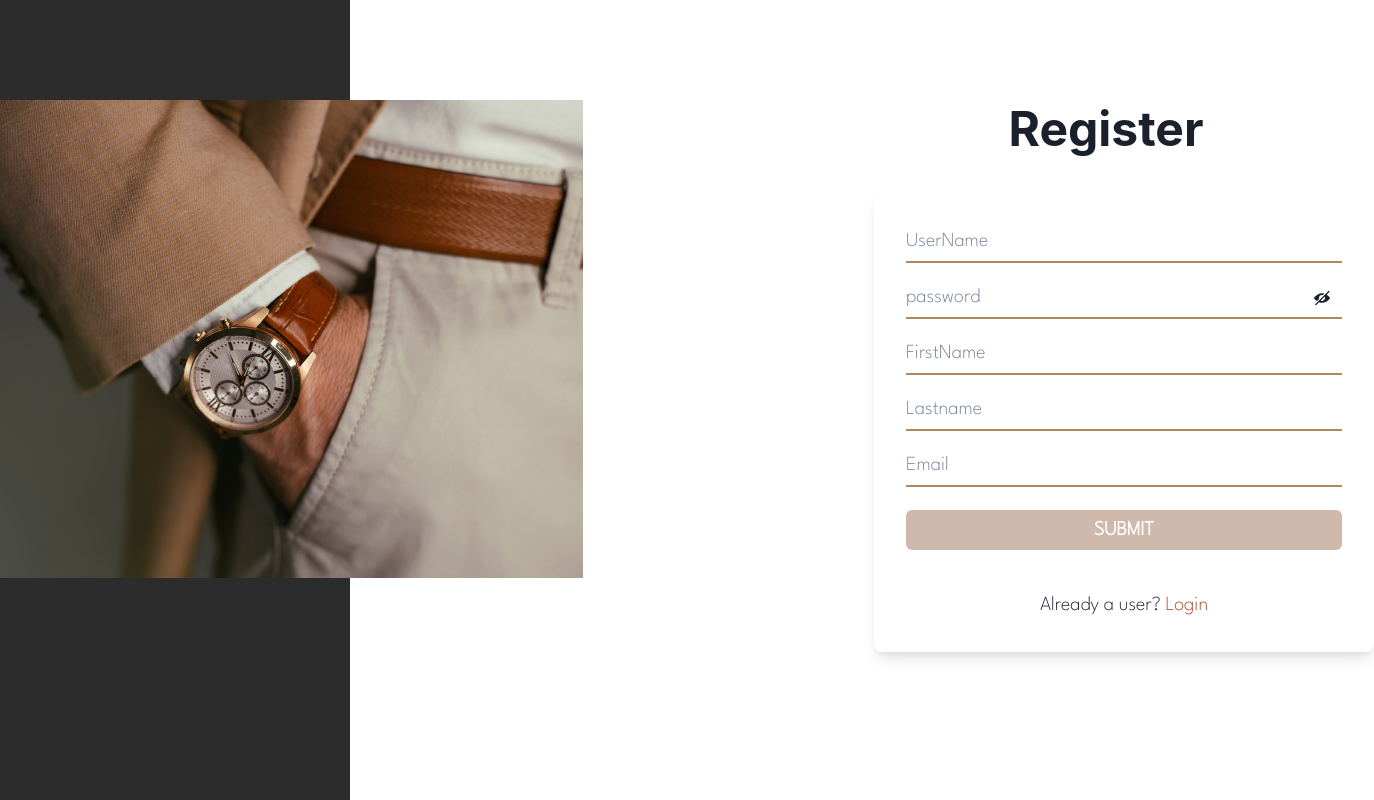
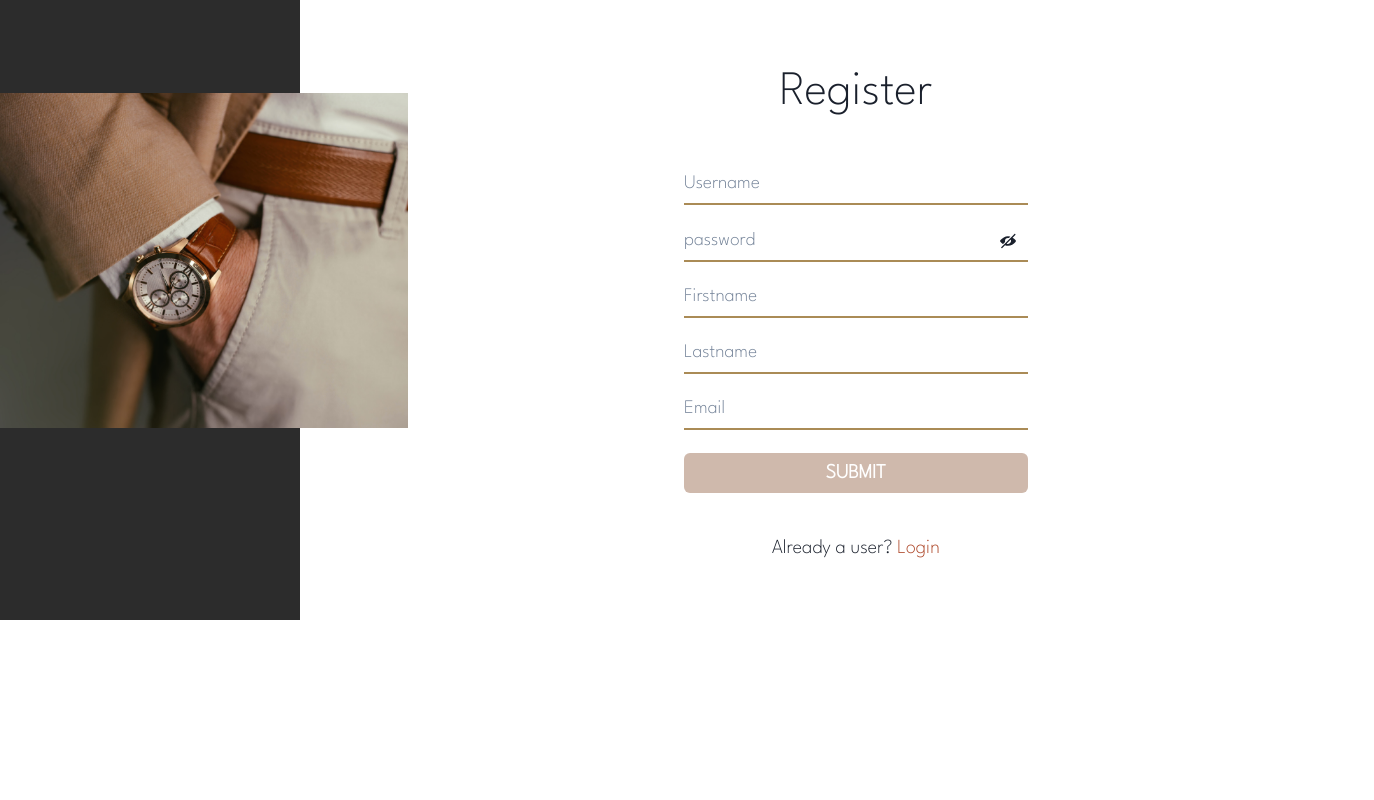
Before and after one commit to Pimporn15/project, a React (Create React App) app in the folder client/: page /register in a window 1280 px wide. Shown: the whole page, 1374 px wide, since content can reach past the window. Built offline with nearby package versions, Linux system fonts and the light colour scheme.

Commit message:
finish sprin 1

```diff
--- a/client/src/components/loginForm.js
+++ b/client/src/components/loginForm.js
@@ -36,12 +36,12 @@ export function LoginForm() {
     >
       <Stack minH={"100vh"} direction={{ base: "column", md: "row" }}>
         <Flex p={8} flex={1} align={"center"} justify={"center"}>
-          <Stack w="400px" p="50px" bg="white" boxShadow="lg" maxW={"md"}>
-            <Heading fontSize="40px">
+          <Stack w="300%" p="5%" bg="white" boxShadow="lg" maxW={"md"}>
+            <Text fontSize="2.5rem" pb="5%">
               <center>LOG IN</center>
-            </Heading>
+            </Text>
             <FormControl id="username">
-              <FormLabel fontSize="20px">Username</FormLabel>
+              <FormLabel fontSize="1.2rem">Username</FormLabel>
               <Input
                 type="username"
                 bg="#EEEEEE"
@@ -52,7 +52,7 @@ export function LoginForm() {
               />
             </FormControl>
             <FormControl id="password">
-              <FormLabel fontSize="20px">Password</FormLabel>
+              <FormLabel fontSize="1.2rem">Password</FormLabel>
               <Input
                 type="password"
                 bg="#EEEEEE"
@@ -62,9 +62,6 @@ export function LoginForm() {
                 value={password}
               />
             </FormControl>
-            <Text fontSize="sm" color="red">
-              Validate Password?
-            </Text>
             <Stack spacing={6}>
               <Stack
                 direction={{ base: "column", sm: "row" }}
--- a/client/src/components/navbar.js
+++ b/client/src/components/navbar.js
@@ -90,8 +90,9 @@ export function Navigation() {
             color={"white"}
             borderRadius={"3xl"}
             bg={"#D6BE96"}
-            // variant={"link"}
-            // href={"#"}
+            _hover={{
+              bg: "#d5b178",
+            }}
             onClick={() => {
               navigate("/login");
             }}
@@ -111,7 +112,7 @@ export function Navigation() {
             borderColor={"#D6BE96"}
             href={"#"}
             _hover={{
-              bg: "pink.300",
+              color:"#d5b178"
             }}
             onClick={() => {
               navigate("/register");
--- a/client/src/components/time.js
+++ b/client/src/components/time.js
@@ -1,6 +1,6 @@
 import React from "react";
 import { useEffect, useState } from "react";
-
+import { Text } from "@chakra-ui/react";
 export function Time() {
   const [runTime, setRunTime] = useState();
 
@@ -11,5 +11,5 @@ export function Time() {
     }, 1000);
   }, []);
 
-  return <box className="runtime">{runTime}</box>;
+  return <Text className="runtime" fontSize={"2rem"}>{runTime}</Text>;
 }
--- a/client/src/index.css
+++ b/client/src/index.css
@@ -21,9 +21,9 @@ code {
 @import url("https://fonts.googleapis.com/css2?family=League+Spartan:wght@100&display=swap");
 @import url("https://fonts.googleapis.com/css2?family=Abril+Fatface&display=swap");
 
-.runtime {
+/* .runtime {
   font-family: "Monoton", cursive;
-}
+} */
 
 * {
   font-family: "League Spartan", sans-serif;
--- a/client/src/pages/Registerpage.js
+++ b/client/src/pages/Registerpage.js
@@ -44,75 +44,49 @@ export function Register() {
     // console.log(register);
   };
 
-  // const handleSubmit = async (event) => {
-  //   event.preventDefault();
-  //   console.log("yeah");
+  // const validatePassword = () => {
+  //   let valid = document.getElementById("inputPassword").value;
+  //   let text;
+  //   if (valid == "" || valid.lenght < 8 || valid.lenght > 15) {
+  //     text = "Input not valid";
+  //   } else {
+  //     text = "Input OK";
+  //   }
+  //   return text
   // };
 
-  // const registerUser = async () => {
-  //   const response = await axios.post("http://localhost:4000/register");
-  // };
-
-  // const registerUser = async () => {
-  //   try {
-  //     const response = await axios.get("http://localhost:4000/register");
-  //     setWatch(response.data.data);
-  //     console.log(registerUser);
-  //   } catch {}
-  // };
-
-  // const registerPost = async () => {
-  //   const response = await axios.post("http://localhost:4000/register",{
-  //     "username": "nannie",
-  //     "firstName":"napassorn",
-  //     "lastName": "Boo"
-  //   }),
-  //   setWatch(response.data.data);
-  //   console.log(response.data.data);
-  // };
-
-  // useEffect(() => {
-  //   registerUser();
-  // }, []);
 
   return (
     <form
+      className="registerForm"
       onSubmit={(event) => {
         handleSubmit(event);
       }}
     >
-      <Box bg="white" w="100vw">
-        <Flex direction="row" gap="500px">
+      <Box bg="white" w="100%" h="100%">
+        <Flex direction="row" gap="30%">
           <Box>
-            <Box position="relative" bg="#2C2C2C" w="350px" h="100vh"></Box>
-            <Box position="absolute" top="100px">
-              <Image src="picture/imagereg.png" alt="watch picture" />
+            <Box position="relative" bg="#2C2C2C" w="300px" h="100%"></Box>
+            <Box position="absolute" top="15%">
+              <Image src="picture/imagereg.png" alt="watch picture" w="70%" />
             </Box>
           </Box>
           <Box>
             <Flex align={"center"} justify={"center"}>
-              <Stack spacing={8} mx={"auto"} maxW={"lg"} py={100} px={6}>
-                <Stack align={"center"}>
-                  <Heading fontSize={"48px"} textAlign={"center"}>
-                    Register
-                  </Heading>
-                </Stack>
-                <Box
-                  w="500px"
-                  rounded={"lg"}
-                  // bg={useColorModeValue("white", "gray.700")}
-                  boxShadow={"lg"}
-                  p={8}
-                >
+              <Stack spacing={"5%"} mx={"auto"} maxW={"lg"} py={"25%"}>
+                <Box w="150%">
                   <Stack spacing={4}>
                     <Box>
-                      <FormControl id="UserName">
+                      <Text fontSize={"3rem"} textAlign={"center"} pb="10%">
+                        Register
+                      </Text>
+                      <FormControl id="UserName" isRequired>
                         {/* <FormLabel fontSize={'20px'} >UserName</FormLabel> */}
                         <Input
                           type="text"
                           variant="flushed"
-                          placeholder="UserName"
-                          fontSize={"20px"}
+                          placeholder="Username"
+                          fontSize={"1.2rem"}
                           isInvalid
                           errorBorderColor="#AA8B56"
                           onChange={(event) => {
@@ -122,14 +96,20 @@ export function Register() {
                         />
                         {/* <hr color='black' /> */}
                       </FormControl>
-                      <FormControl id="password" isRequired pt={4}>
+                      <FormControl
+                        id="password"
+                        isRequired
+                        pt={"5%"}
+                        // validate={validatePassword}
+                      >
                         {/* <FormLabel  fontSize={'20px'} >Password</FormLabel> */}
                         <InputGroup>
                           <Input
-                            type={password ? "text" : "password"}
+                            id="inputPassword"
+                            type="password"
                             variant="flushed"
                             placeholder="password"
-                            fontSize={"20px"}
+                            fontSize={"1.2rem"}
                             isInvalid
                             errorBorderColor="#AA8B56"
                             onChange={(event) => {
@@ -157,8 +137,8 @@ export function Register() {
                         <Input
                           type="text"
                           variant="flushed"
-                          placeholder="FirstName"
-                          fontSize={"20px"}
+                          placeholder="Firstname"
+                          fontSize={"1.2rem"}
                           isInvalid
                           errorBorderColor="#AA8B56"
                           onChange={(event) => {
@@ -169,13 +149,13 @@ export function Register() {
                       </FormControl>
                     </Box>
                     <Box>
-                      <FormControl id="lastName">
+                      <FormControl id="lastName" isRequired>
                         {/* <FormLabel fontSize={'20px'} >Last Name</FormLabel> */}
                         <Input
                           type="text"
                           variant="flushed"
                           placeholder="Lastname"
-                          fontSize={"20px"}
+                          fontSize={"1.2rem"}
                           isInvalid
                           errorBorderColor="#AA8B56"
                           onChange={(event) => {
@@ -192,7 +172,7 @@ export function Register() {
                         type="email"
                         variant="flushed"
                         placeholder="Email"
-                        fontSize={"20px"}
+                        fontSize={"1.2rem"}
                         isInvalid
                         errorBorderColor="#AA8B56"
                         onChange={(event) => {
@@ -213,6 +193,9 @@ export function Register() {
                         }}
                         fontSize={"20px"}
                         type="submit"
+                        // onClick={() => {
+                        //   validatePassword()
+                        // }}
                       >
                         SUBMIT
                       </Button>
--- a/client/src/pages/loginPage.js
+++ b/client/src/pages/loginPage.js
@@ -1,18 +1,13 @@
-import { Box, Image } from "@chakra-ui/react";
+import { Box} from "@chakra-ui/react";
 import { LoginForm } from "../components/loginForm";
+import { Time } from "../components/time";
 
 export function LoginPage() {
   return (
-    <Box w="100vw" bg="#F2F2F2">
+    <Box w="100vw" bg="#FFFFFF">
       <Box position="relative" zIndex={2}>
+        <Time />
         <LoginForm />
-        <Box position="absolute" top="0px" left="340px" zIndex={-1}>
-          <Image
-            src="https://i.kinja-img.com/gawker-media/image/upload/s--xyDzs1x2--/c_fit,fl_progressive,q_80,w_636/varrsizeys31wesl2eic.gif"
-            alt="clock"
-            boxSize="200px"
-          />
-        </Box>
       </Box>
     </Box>
   );
```
Also changed, not shown: client/src/components/validateLogin.js (deleted).
